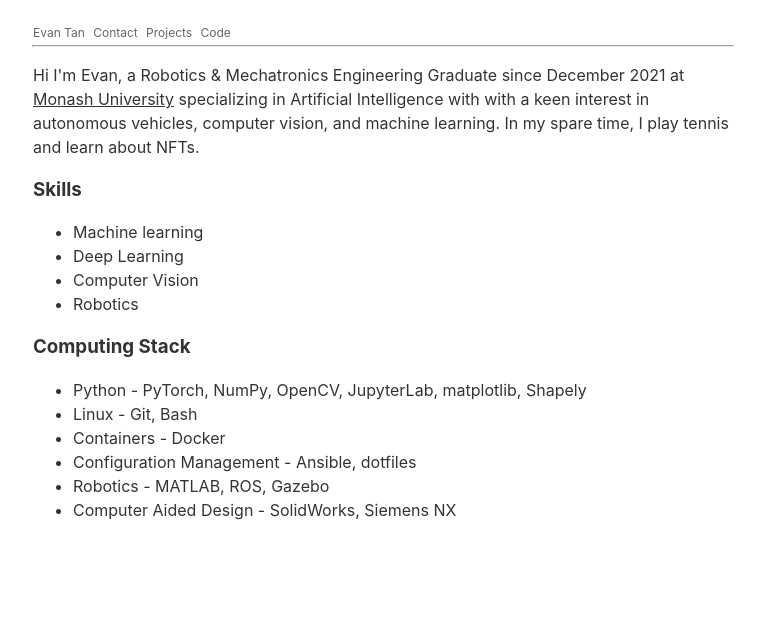
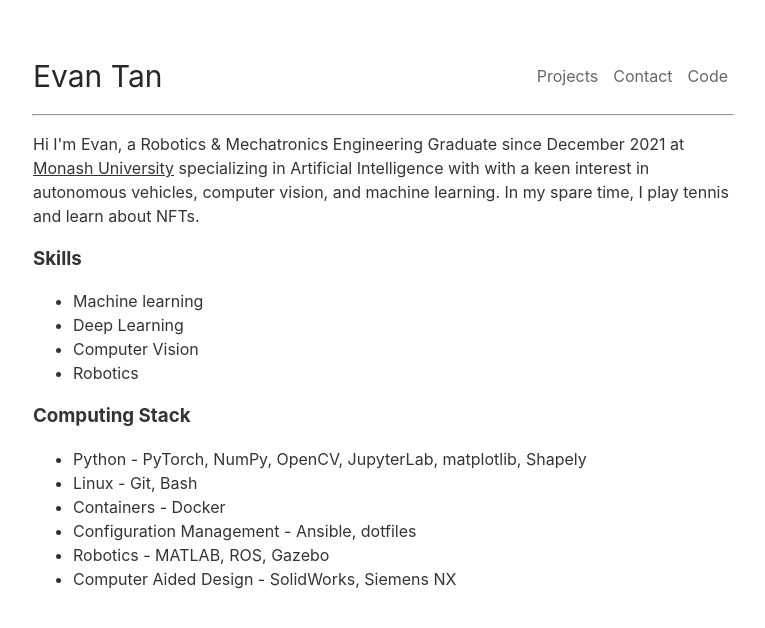
Before and after one commit to evan-tan/evan-tan.github.io, a Jekyll site: the page built from index.html, in a window 1280 px wide. Shown: the top 628 px of the page, without its empty margins (257-1022 px from the left). Built offline with Jekyll 4.4.1, drawn with Linux system fonts in a browser that asks for light colours.

Commit message:
Update navbar, use SASS

```diff
--- a/_config.yml
+++ b/_config.yml
@@ -12,9 +12,9 @@ kramdown:
     block:
       line_numbers: true
 
-# sass:
-#   sass_dir: css
-#   style: compressed
+sass:
+  sass_dir: /css
+  style: compressed
 
 katex:
   js_path: "/assets/katex/" # Path used to search for katex.min.js
--- a/_includes/nav.html
+++ b/_includes/nav.html
@@ -1,10 +1,13 @@
-<div class='nav wrap clean-ul'>
-    <ul class='horizontal-li'>
-        <li><a href='/'>{{ site.title }}</a></li>
-        <li><a href='/contact'>Contact</a></li>
-        <li><a href='/projects'>Projects</a></li>
-        <li><a href="https://github.com/{{ site.accounts.github }}" target="_blank">Code</a></li>
+<div class='nav wrap'>
+    <a id='author-name' class='alignable pull-left' href='{{ site.url }}'>{{ site.title }}</a>
+    <ul id='nav-links' class='alignable pull-right nav-ul'>
+        <li class='alignable pull-left nav-li'><a href='/projects'>Projects</a></li>
+        <li class='alignable pull-left nav-li'><a href='/contact'>Contact</a></li>
+        <li class='alignable pull-left nav-li'><a href="https://github.com/{{ site.accounts.github }}"
+                target="_blank">Code</a></li>
     </ul>
 </div>
 
+<!-- prevent design from breaking -->
+<div style='clear: both'></div>
 <hr class="wrap">
--- a/_layouts/default.html
+++ b/_layouts/default.html
@@ -25,7 +25,7 @@
         {% if page.project %}
         <div>
             <h2>{{ page.title }}</h2>
-            <p class="project_date">PUBLISHED<br>
+            <p class="project-date">PUBLISHED<br>
                 {{ page.date | date: "%-d %B %Y" | upcase}}
             </p>
         </div>
--- a/css/style.css
+++ b/css/style.scss
@@ -1,3 +1,8 @@
+---
+---
+
+/* general */
+
 html {
     font-family: -apple-system, Helvetica, arial, sans-serif;
     color: rgba(0, 0, 0, 0.8);
@@ -13,6 +18,7 @@ a {
 /* remove underline during hover */
 a:hover {
     text-decoration: none;
+    color: rgba(0, 0, 0, 0.6);
 }
 
 /* remove padding and bullets of lists */
@@ -30,13 +36,24 @@ a:hover {
 
 .wrap {
     margin: 0 auto;
+    min-width: 300px;
     max-width: 700px;
 }
 
+// nav bar
+
+#author-name {
+    font-size: 30px;
+    color: #272727;
+    display: inline-block;
+}
+
+#nav-links a:hover {
+    font-weight: bold;
+}
+
 .nav {
-    margin-top: 15px;
-    margin-bottom: 0px;
-    font-size: 12px;
+    padding: 50px 0 50px 0;
 }
 
 .nav a {
@@ -44,12 +61,33 @@ a:hover {
     text-decoration: none;
 }
 
-.nav a:hover {
-    font-weight: bold;
+.nav-ul {
+    display: inline-block;
+    margin: 0;
+    margin-left: 20px;
+}
+
+.nav-li {
+    list-style-type: none;
+    margin: 0 5px 0 10px;
+}
+
+.alignable {
+    display: inline-block;
+}
+
+.pull-left {
+    @extend .alignable;
+    float: left;
+}
+
+.pull-right {
+    @extend .alignable;
+    float: right;
 }
 
 .project-index {
-    margin-top: 5px;
+    margin-top: 15px;
     margin-bottom: 15px;
 }
 
@@ -57,11 +95,6 @@ a:hover {
     margin-bottom: 5px;
     font-weight: bold;
     font-size: 18px;
-}
-
-.project-title:hover {
-    text-decoration: none;
-    color: rgba(0, 0, 0, 0.5);
 }
 
 .project-date {
```
Also changed, not shown: README.md.
